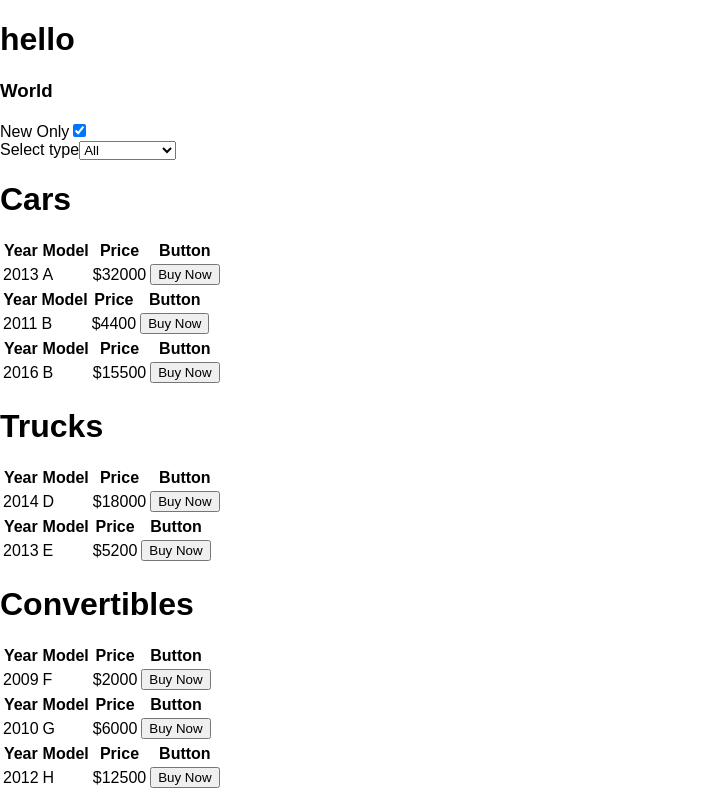
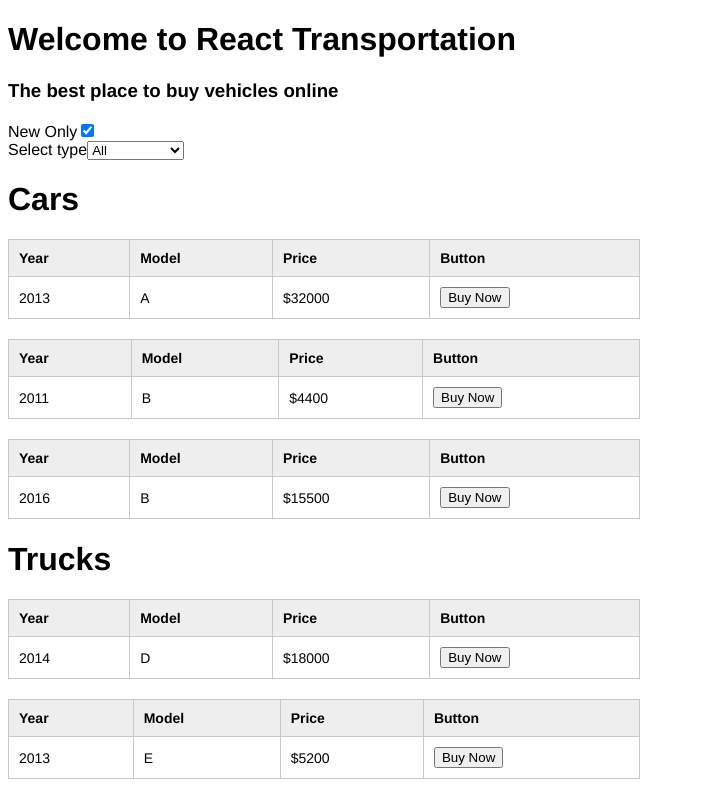
Before and after one commit to LeonelAV/IntroductionToReact, a React (Create React App) app in the folder transportation-module1/: page / in a window 1280 px wide. Shown: the top 794 px of the page, without its empty margins (0-703 px from the left). Built offline with nearby package versions, Linux system fonts and the light colour scheme.

Commit message:
style added

```diff
--- a/transportation-module1/src/App.css
+++ b/transportation-module1/src/App.css
@@ -1,28 +1,23 @@
-.App {
-  text-align: center;
+body, h1, h3, p, label{
+    text-align: left;
+    font-family: Helvetica;
 }
 
-.App-logo {
-  animation: App-logo-spin infinite 20s linear;
-  height: 80px;
+th {
+    background: #eee;
+    font-weight: bold;
 }
 
-.App-header {
-  background-color: #222;
-  height: 150px;
-  padding: 20px;
-  color: white;
+table {
+    width: 50%;
+    margin: 20px 0;
+    border-collapse: collapse;
+    font-size: 16px;
 }
 
-.App-title {
-  font-size: 1.5em;
+table td,table th {
+    margin: 20px 0;
+    padding: 10px;
+    border: 1px solid #c8c8c8;
+    font-size: 14px;
 }
-
-.App-intro {
-  font-size: large;
-}
-
-@keyframes App-logo-spin {
-  from { transform: rotate(0deg); }
-  to { transform: rotate(360deg); }
-}
--- a/transportation-module1/src/components/Title.js
+++ b/transportation-module1/src/components/Title.js
@@ -3,8 +3,8 @@ import React from 'react';
 function Title(props){
   return (
   <div>
-    <h1>hello</h1>
-    <h3>World</h3>
+    <h1>{props.title}</h1>
+    <h3>{props.description}</h3>
   </div>
   )
 }
--- a/transportation-module1/src/index.js
+++ b/transportation-module1/src/index.js
@@ -1,6 +1,6 @@
 import React from 'react';
 import ReactDOM from 'react-dom';
-import './index.css';
-import Title from './components/App';
+import './App.css';
+import App from './components/App';
 
-ReactDOM.render(<Title />, document.getElementById('root'));
+ReactDOM.render(<App />, document.getElementById('root'));
```
